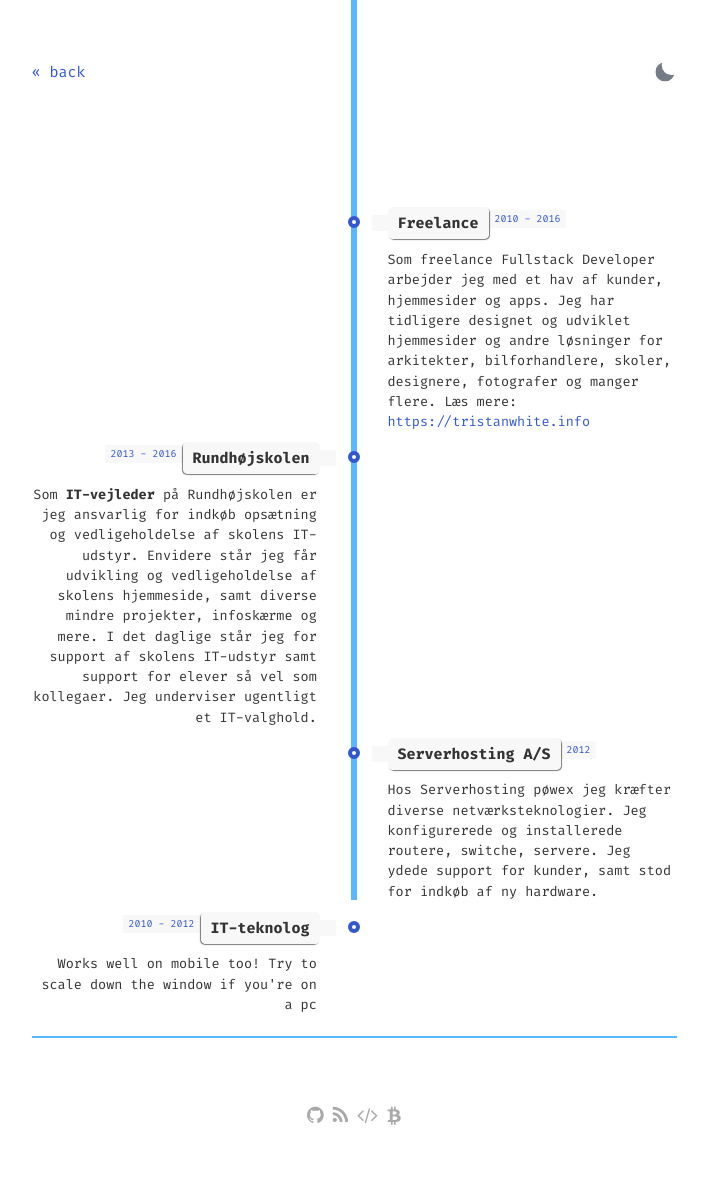
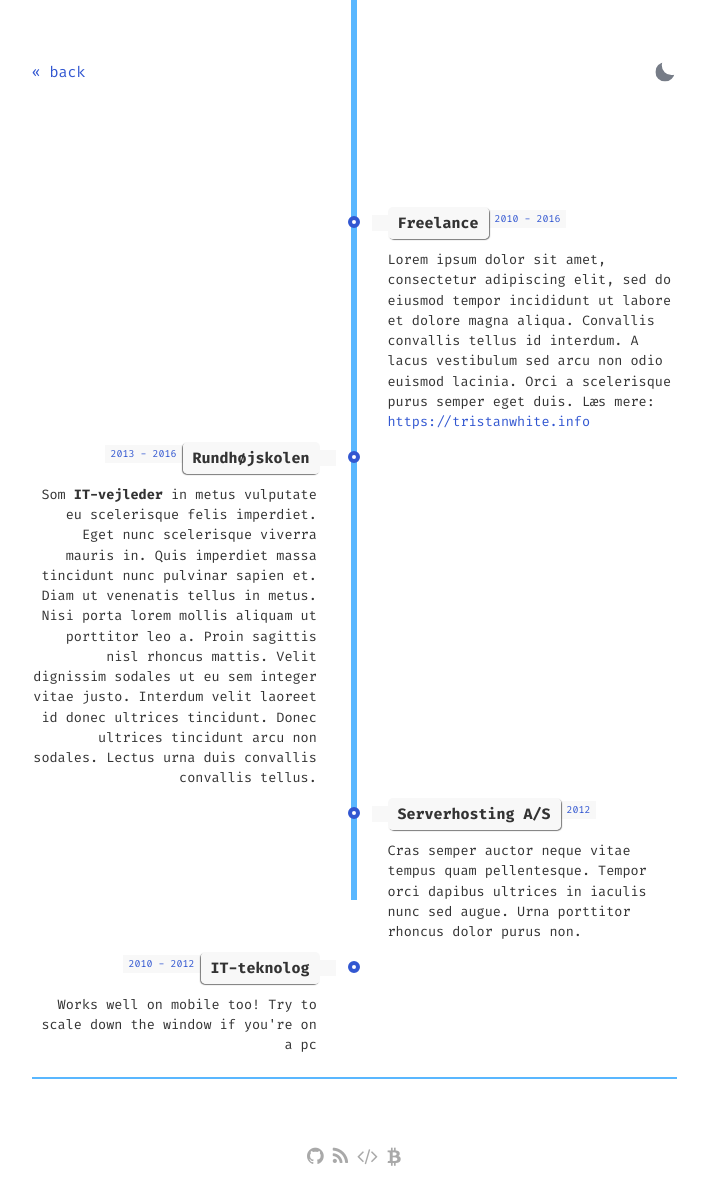
Before and after one commit to DavideBri/Gesko, a Jekyll site: the page built from about.html, in a window 1280 px wide. Shown: the whole page, without its empty margins (286-994 px from the left). Built offline with Jekyll 4.4.1, drawn with Linux system fonts in a browser that asks for light colours; before the commit the page ends 1146 px from its top, so only the background shows below that.

Commit message:
Updated lorem ipsum

```diff
--- a/about.html
+++ b/about.html
@@ -15,10 +15,10 @@ layout: post
                     <span class="time-wrapper"><span class="time">2010 - 2016</span></span>
                 </div>
                 <div class="desc">
-                    Som freelance Fullstack Developer arbejder jeg med et hav af kunder, hjemmesider og apps. Jeg har
-                    tidligere designet og udviklet hjemmesider og andre løsninger for arkitekter, bilforhandlere,
-                    skoler, designere, fotografer og manger flere. Læs mere: <a href="https://tristanwhite.info"
-                        target="_top">https://tristanwhite.info</a>
+                    Lorem ipsum dolor sit amet, consectetur adipiscing elit, sed do eiusmod tempor incididunt
+                    ut labore et dolore magna aliqua. Convallis convallis tellus id interdum. A lacus
+                    vestibulum sed arcu non odio euismod lacinia. Orci a scelerisque purus semper eget duis.
+                    Læs mere: <a href="https://tristanwhite.info" target="_top">https://tristanwhite.info</a>
                 </div>
             </div>
         </li>
@@ -31,11 +31,12 @@ layout: post
                     <span class="time-wrapper"><span class="time">2013 - 2016</span></span>
                 </div>
                 <div class="desc">
-                    Som <strong>IT-vejleder</strong> på Rundhøjskolen er jeg ansvarlig for indkøb opsætning og
-                    vedligeholdelse af skolens IT-udstyr. Envidere står jeg får udvikling og vedligeholdelse af skolens
-                    hjemmeside, samt diverse mindre projekter, infoskærme og mere. I det daglige står jeg for support af
-                    skolens IT-udstyr samt support for elever så vel som kollegaer. Jeg underviser ugentligt et
-                    IT-valghold.
+                    Som <strong>IT-vejleder</strong> in metus vulputate eu scelerisque felis imperdiet.
+                    Eget nunc scelerisque viverra mauris in. Quis imperdiet massa tincidunt nunc pulvinar sapien et.
+                    Diam ut venenatis tellus in metus. Nisi porta lorem mollis aliquam ut porttitor leo a. Proin
+                    sagittis nisl rhoncus mattis. Velit dignissim sodales ut eu sem integer vitae justo. Interdum
+                    velit laoreet id donec ultrices tincidunt. Donec ultrices tincidunt arcu non sodales.
+                    Lectus urna duis convallis convallis tellus.
                 </div>
             </div>
         </li>
@@ -48,8 +49,8 @@ layout: post
                     <span class="time-wrapper"><span class="time">2012</span></span>
                 </div>
                 <div class="desc">
-                    Hos Serverhosting pøwex jeg kræfter diverse netværksteknologier. Jeg konfigurerede og installerede
-                    routere, switche, servere. Jeg ydede support for kunder, samt stod for indkøb af ny hardware.
+                    Cras semper auctor neque vitae tempus quam pellentesque. Tempor orci dapibus ultrices
+                    in iaculis nunc sed augue. Urna porttitor rhoncus dolor purus non.
                 </div>
             </div>
         </li>
```
